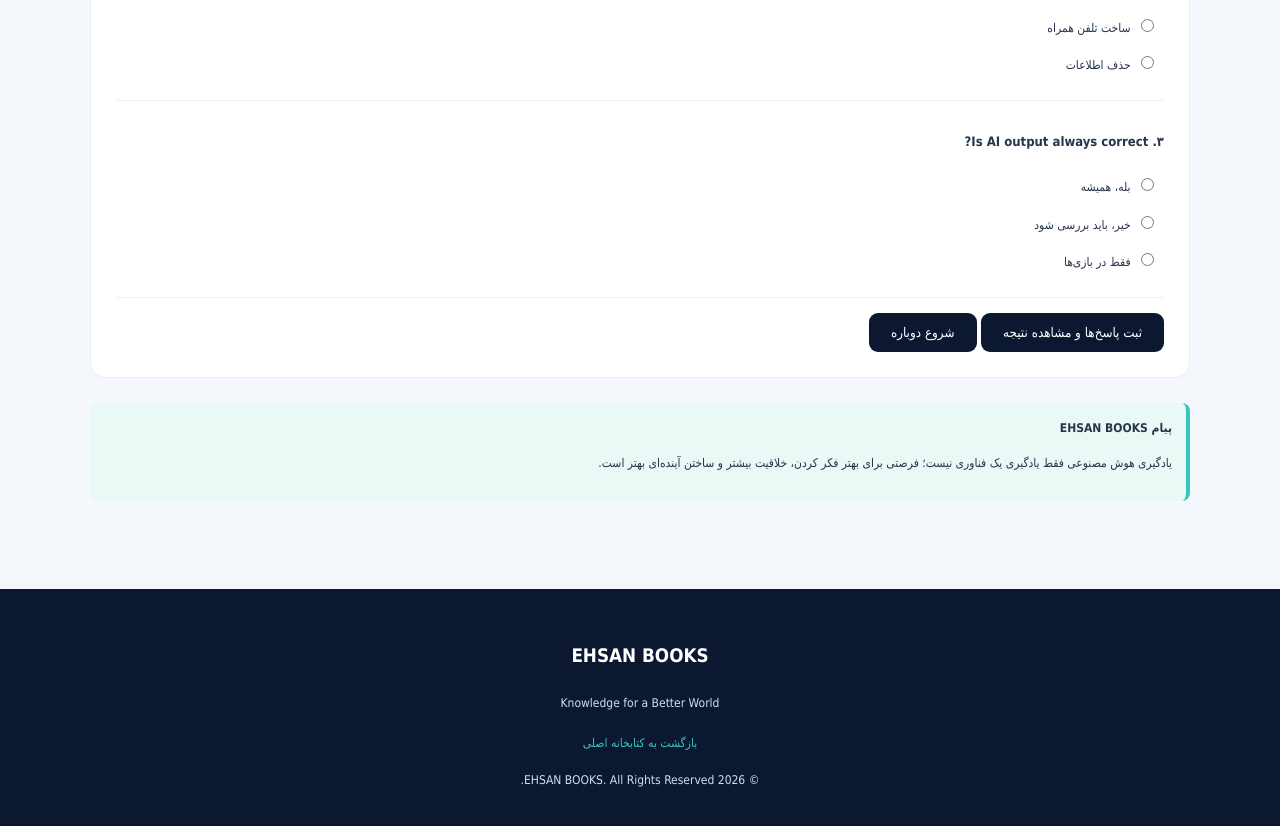
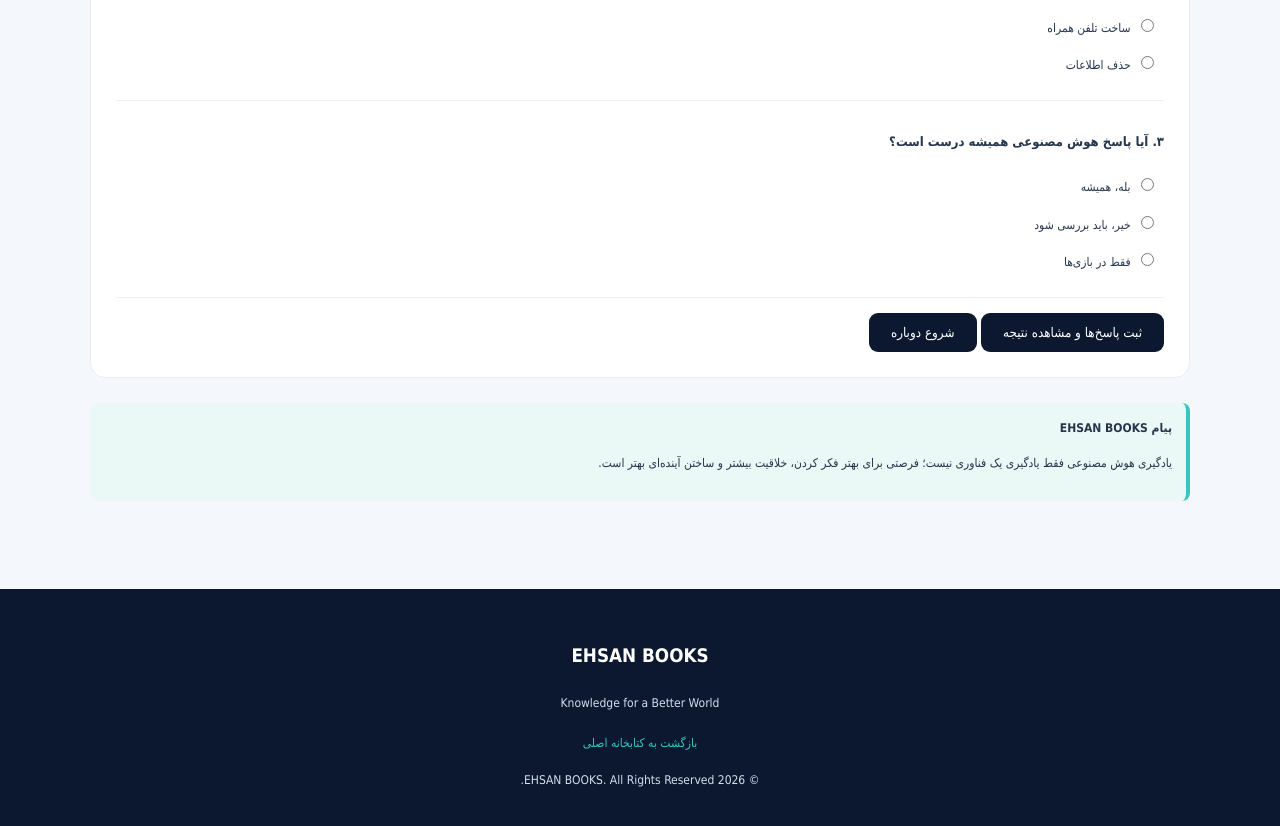
Before and after one commit to mojtabaloloei2-ship-it/Ehsan_Books, a plain HTML site: page ai-guide.html in a window 1280 px wide. Shown: the part 4705-5531 px from the top of the page. Drawn offline with Linux system fonts and the light colour scheme.

Commit message:
Update ai-guide.html

```diff
--- a/ai-guide.html
+++ b/ai-guide.html
@@ -560,7 +560,7 @@ nav{justify-content:center}
 </div>
 
 <div class="question">
-<p data-fa="۳. آیا پاسخ هوش مصنوعی همیشه درست است؟" data-en="3. Is AI output always correct?">۳. Is AI output always correct?</p>
+<p data-fa="۳. آیا پاسخ هوش مصنوعی همیشه درست است؟" data-en="3. Is AI output always correct?">۳. آیا پاسخ هوش مصنوعی همیشه درست است؟</p>
 <label><input type="radio" name="q3" value="a"> <span data-fa="بله، همیشه" data-en="Yes, always">بله، همیشه</span></label>
 <label><input type="radio" name="q3" value="b"> <span data-fa="خیر، باید بررسی شود" data-en="No, it should be checked">خیر، باید بررسی شود</span></label>
 <label><input type="radio" name="q3" value="c"> <span data-fa="فقط در بازی‌ها" data-en="Only in games">فقط در بازی‌ها</span></label>
```
